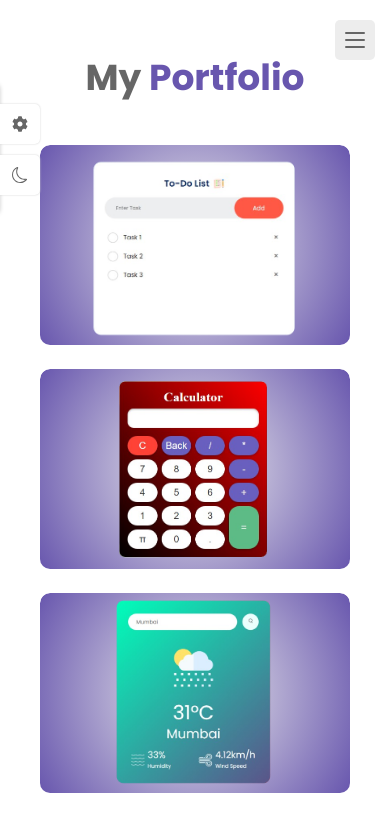
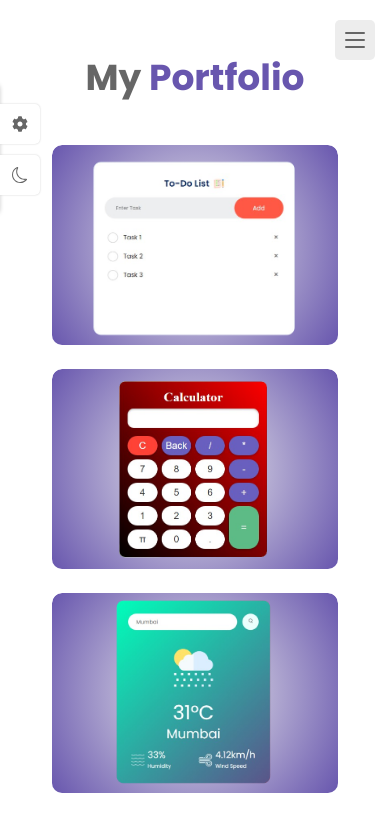
Before and after one commit to Shaikh-AR/Portfolio, a React (Create React App) app: page /portfolio in a window 390 px wide. Shown: the top 815 px of the page. Built offline with nearby package versions, Linux system fonts and the light colour scheme.

Commit message:
picture add in small device and some padding added

```diff
--- a/src/global.css
+++ b/src/global.css
@@ -313,7 +313,10 @@ img {
     border-radius: 50%;
     margin-top: auto;
   }
-
+  .home__title{
+    padding: 0px;
+    margin-top: 6px;
+}
   .home__content {
     max-width: 500px;
     text-align: center;
@@ -385,16 +388,14 @@ img {
 
 @media screen and (max-width:450px){
     .container{
-        padding-inline: 40px
-    }
-    .home__img{
-        display: none;
+        padding-inline: 52px
     }
     .home__content{
         margin-block: auto;
     }
     .home__title{
         font-size: var(--h1-font-size);
+        margin-top: -50px;
     }
     .home__description{
         text-align: justify;
```
